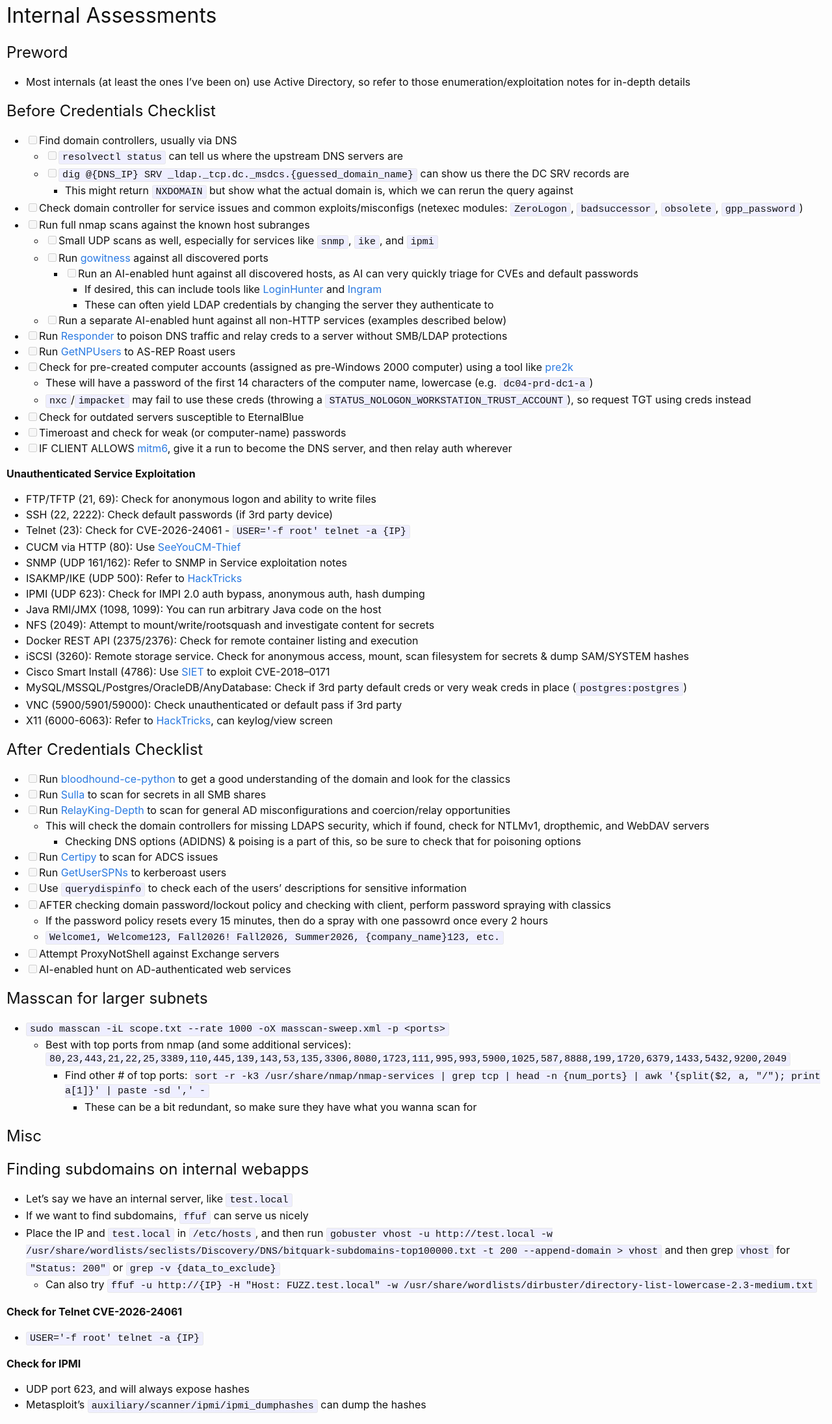
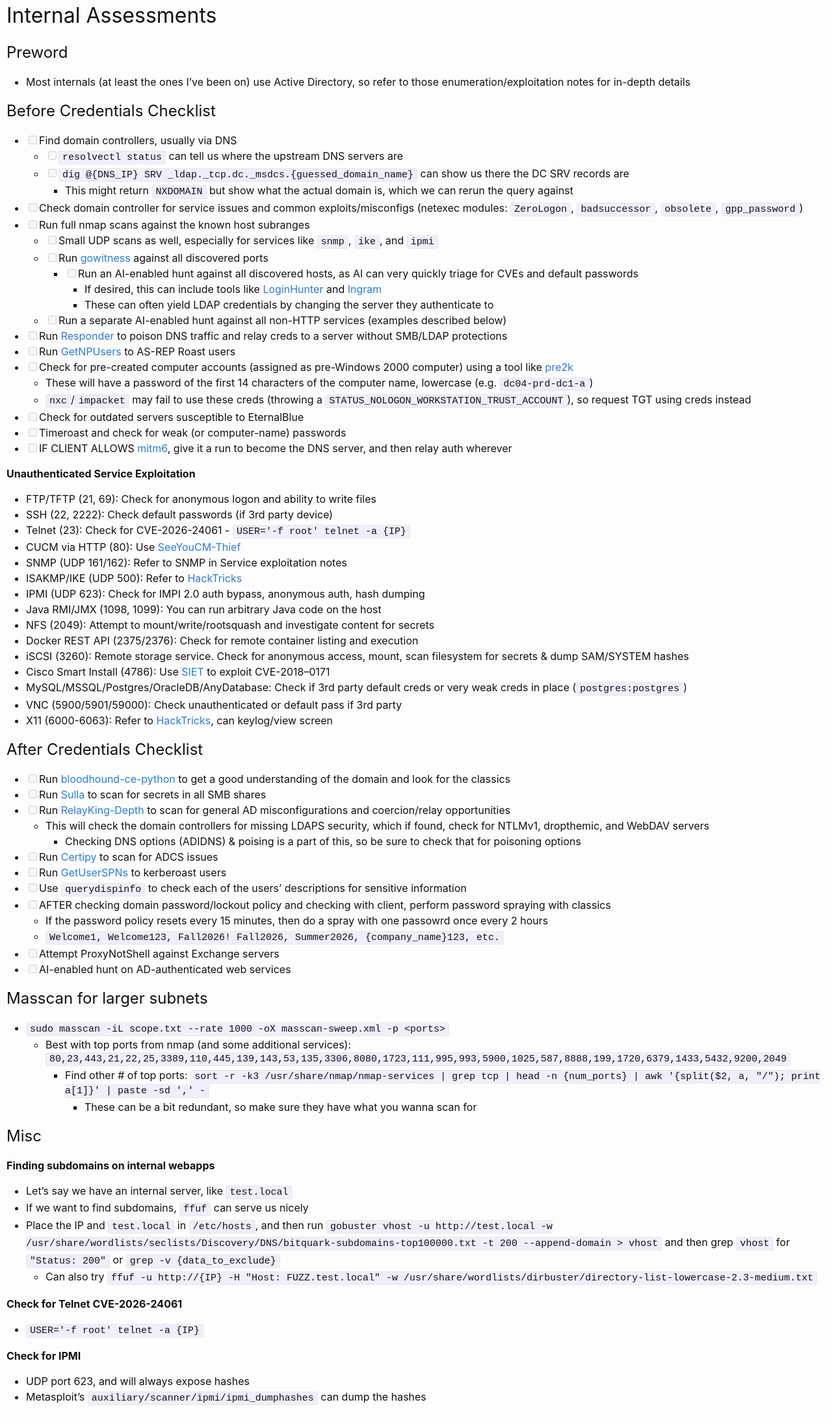
Before and after one commit to KhaelK138/KhaelK138.github.io, a Jekyll site: the page built from markdown/Internals.md, in a window 1280 px wide. Shown: the whole page at 65% size. Built offline with Jekyll 4.4.1, drawn with Linux system fonts in a browser that asks for light colours; our own code applies the rules of GitHub Pages for plain Markdown files.

Commit message:
fixed formatting

```diff
--- a/markdown/Internals.md
+++ b/markdown/Internals.md
@@ -70,7 +70,7 @@
 
 ## Misc
 
-## Finding subdomains on internal webapps
+**Finding subdomains on internal webapps**
 - Let's say we have an internal server, like `test.local`
 - If we want to find subdomains, `ffuf` can serve us nicely
 - Place the IP and `test.local` in `/etc/hosts`, and then run `gobuster vhost -u http://test.local -w /usr/share/wordlists/seclists/Discovery/DNS/bitquark-subdomains-top100000.txt -t 200 --append-domain > vhost` and then grep `vhost` for `"Status: 200"` or `grep -v {data_to_exclude}`
```
